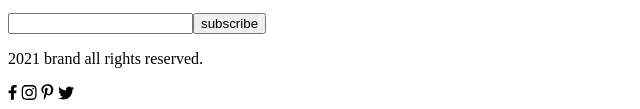
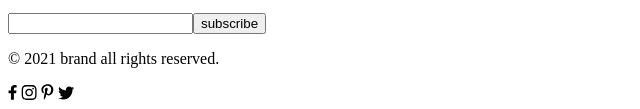
Before and after one commit to samoilovku/repo-gb-shop, a plain HTML site: page gb-shop/index.html in a window 1280 px wide. Shown: the part 5589-5698 px from the top of the page, 0-640 px from the left. Drawn offline with Linux system fonts and the light colour scheme.

Commit message:
add copyright

```diff
--- a/gb-shop/index.html
+++ b/gb-shop/index.html
@@ -148,7 +148,7 @@
         <h2>subscribe</h2>
         <p>for our newletter and promotion</p>
         <form action=""><input type="enter your email"><button>subscribe</button></form>
-        <p>2021 brand all rights reserved.</p>
+        <p>&copy 2021 brand all rights reserved.</p>
         <a href="#"><img src="./img/facebooklogo.svg" alt="facebook"></a>
         <a href="#"><img src="./img/instagramlogo.svg" alt="instagram"></a>
         <a href="#"><img src="./img/pinterestlogo.svg" alt="pinterest"></a>
```
